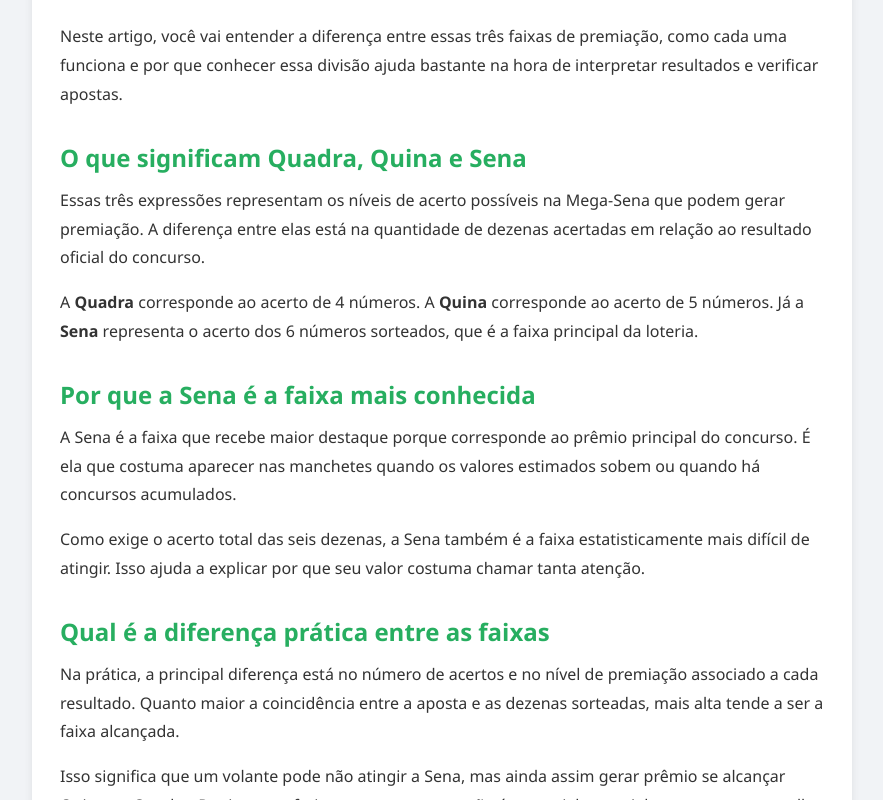
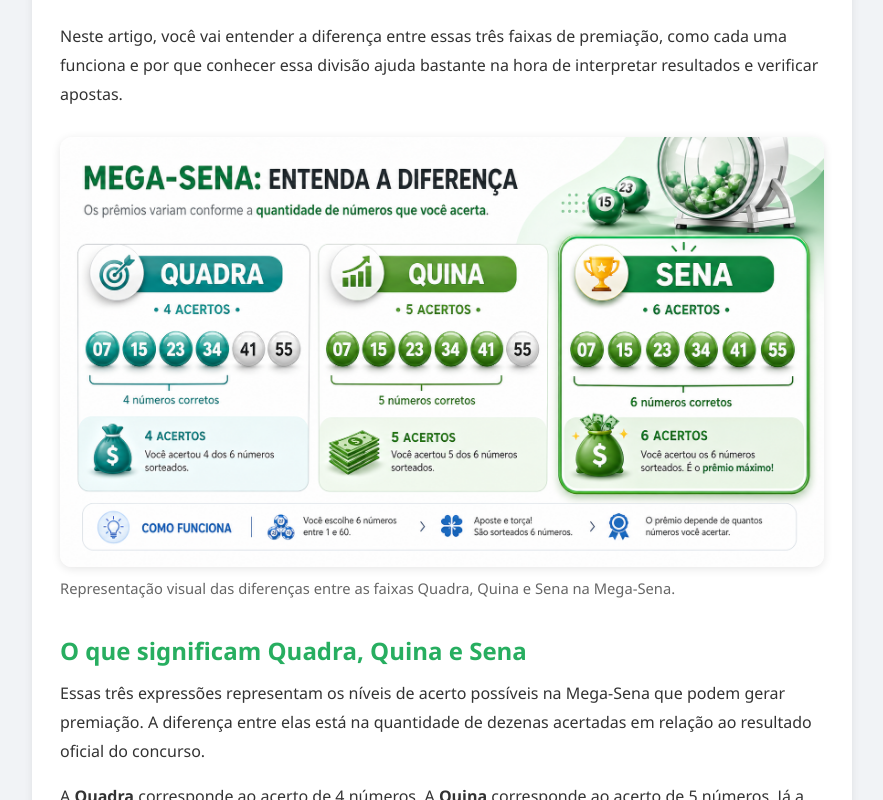
Before and after one commit to Vazzarys/app-mega-sena, a website: page blog/blog-quina-quadra-sena-diferencas.html in a window 1280 px wide. Shown: the part 475-1275 px from the top of the page, without its empty margins (198-1081 px from the left). Drawn offline with Linux system fonts and the light colour scheme.

Commit message:
Adiciona imagem ao artigo sobre quina, quadra e sena

```diff
--- a/blog/blog-quina-quadra-sena-diferencas.html
+++ b/blog/blog-quina-quadra-sena-diferencas.html
@@ -38,6 +38,17 @@
         Neste artigo, você vai entender a diferença entre essas três faixas de premiação, como cada uma funciona
         e por que conhecer essa divisão ajuda bastante na hora de interpretar resultados e verificar apostas.
       </p>
+
+        <figure class="post-image">
+  <img
+    src="../img/quina-quadra-sena-diferencas.png"
+    alt="Ilustração mostrando as diferenças entre Quadra, Quina e Sena na Mega-Sena"
+    loading="lazy"
+  >
+  <figcaption>
+    Representação visual das diferenças entre as faixas Quadra, Quina e Sena na Mega-Sena.
+  </figcaption>
+</figure>
 
       <h2>O que significam Quadra, Quina e Sena</h2>
       <p>
```
Also changed, not shown: img/quina-quadra-sena-diferencas.png (added).
